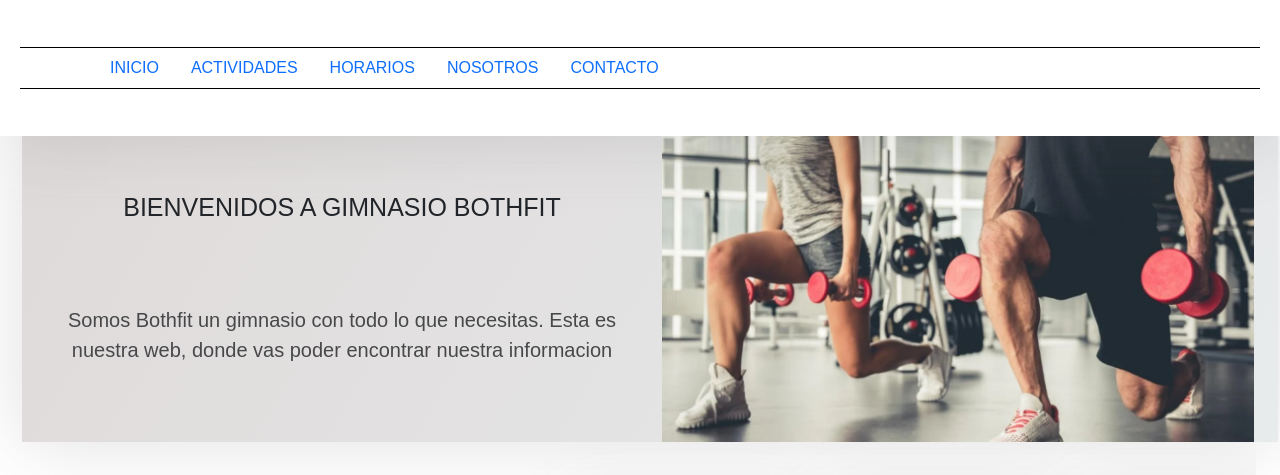
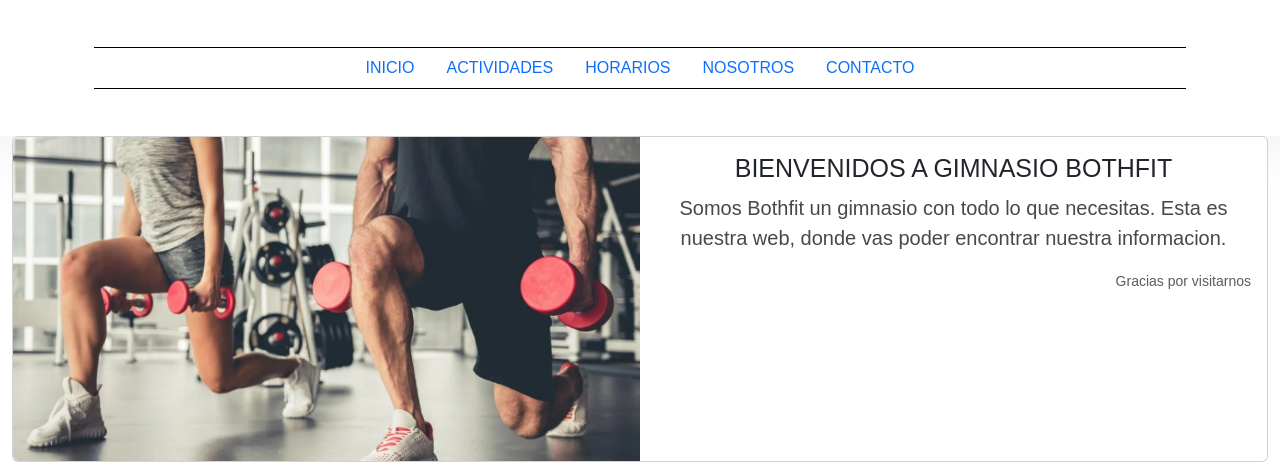
Before and after one commit to EugeGonzalez/gimnasiobothfit-Gonzalez, a plain HTML site: page index.html in a window 1280 px wide. Shown: the part 96-571 px from the top of the page. Drawn offline with nearby package versions, Linux system fonts and the light colour scheme.

Commit message:
modificacion de portada y arreglo del nav

```diff
--- a/index.html
+++ b/index.html
@@ -23,10 +23,10 @@
             <h1>Gimnasio Bothfit</h1>
         </div>
 
-        <div class="contenedor-div">
-            <nav class="nav container px-4 ">
+
+            <nav class="nav container px-4 grid">
                 <button class="navbar-toggler" type="button" data-bs-toggle="collapse" data-bs-target="#navbarResponsive" aria-controls="navbarResponsive" aria-expanded="false" aria-label="Toggle navigation"><span class="navbar-toggler-icon"></span></button>
-                <div class="collapse navbar-collapse" id="navbarResponsive">
+                <div class="collapse navbar-collapse contenedor-div" id="navbarResponsive">
                     <ul class="nav justify-content-center nav-pills nav-justified">
                         <li class="nav-item">
                           <a class="nav-link" href="./index.html">INICIO</a>
@@ -35,7 +35,7 @@
                          <a class="nav-link" href="#actividades-fisicas">ACTIVIDADES</a>
                         </li>
                         <li class="nav-item">
-                          <a class="nav-link" href="#horarios-clases">HORARIOS</a>
+                          <a class="nav-link" href="#horarios">HORARIOS</a>
                         </li>
                         <li class="nav-item">
                          <a class="nav-link" href="./paginas/nosotros.html">NOSOTROS</a>
@@ -47,26 +47,26 @@
                 </div>
 
             </nav>
-        </div>
+
     </header>
 
     <main class="container-fluid mainIndex">
     <!-- PORTADA DE BIENVENIDA -->
 
-       <section class="container-fluid row d-flex justify-content-center portada-bienvenida">
-            <div class="col-6  contenedor-texto">
-                <div>
-                    <h2 class="titulo-bienvenida">BIENVENIDOS A GIMNASIO BOTHFIT</h2>
-                </div>
-                <p class="texto-descripcion">Somos Bothfit un gimnasio con todo lo que necesitas. Esta es nuestra web, donde vas  poder encontrar nuestra informacion</p>
-
-		    </div>
-            <div class="col-6  contenedor-img">
-                <a>
-                <img src="./galeria/imagenBienvenida.webp" alt ="portada de bienvenida" width="100%" height="auto" class="img-fluid"/>
-			    </a >
-		    </div >
-        </section>
+    <div class="card mb-3 portada-bienvenida" >
+      <div class="row g-0">
+        <div class="col-md-6">
+          <img src="./galeria/imagenBienvenida.webp" class="img-fluid rounded-start" alt="dos personas entrenando">
+        </div>
+        <div class="col-md-6">
+          <div class="card-body contenedor-texto">
+            <h2 class="card-title titulo-bienvenida">BIENVENIDOS A GIMNASIO BOTHFIT</h2>
+            <p class="card-text texto-descripcion">Somos Bothfit un gimnasio con todo lo que necesitas. Esta es nuestra web, donde vas  poder encontrar nuestra informacion.</p>
+            <p class="card-text saludo"><small class="text-muted">Gracias por visitarnos</small></p>
+          </div>
+        </div>
+      </div>
+    </div>
 
         <!-- SECCION ACTIVIDADES -->
         <section class="section-act" id="actividades-fisicas">
--- a/scss/layout/_header.scss
+++ b/scss/layout/_header.scss
@@ -27,29 +27,6 @@ header{
 }
 
 
-
-
-
-nav{
-
-    text-align: center;
-
-
-    ul{
-        display: flex;
-        justify-content: space-around;
-        font-size: 1rem;
-
-    }
-
-        li{
-
-        list-style-type: none;
-
-
-    }
+.contenedor-div{
+    justify-content: center;
 }
-
-.contenedor.div{
-    background-color: orange;
-}
--- a/scss/medias/_queris.scss
+++ b/scss/medias/_queris.scss
@@ -49,10 +49,7 @@
         flex-wrap: nowrap;
     }
 
-    .contenedor-img img{
-        height:$height;
-        width:$width;
-    }
+
 
 
 
@@ -94,7 +91,7 @@
         grid-template-rows: repeat(2,12vh);
         grid-template-areas:
         "logo logo"
-        "nav  nav";
+        "nav nav";
 
         .logo {
             margin-bottom: 20px;
@@ -115,14 +112,19 @@
         }
 
         .contenedor-div{
-            grid-area: nav;
-
-            text-align: map-get($estilos,centro);
-
             border-top: $border-card;
             border-bottom: $border-card;
 
-         }
+
+
+        }
+
+        .grid{
+            grid-area: nav;
+
+
+        }
+
 
 
     }
@@ -134,31 +136,6 @@
         font-size: 16px;
         margin-bottom: 15px;
     }
-
-
-
-
-
-
-
-
-    .portada-bienvenida{
-        display: grid;
-        grid-template-columns: repeat(2,1fr);
-        grid-template-rows: 1fr;
-        grid-template-areas:
-        "titulo img";
-        .contenedor-texto{
-            grid-area: titulo;
-        }
-
-        .contenedor-img{
-            grid-area: img;
-         }
-
-    }
-
-
 
 
     #actividades-fisicas{
--- a/scss/pages/_index.scss
+++ b/scss/pages/_index.scss
@@ -13,14 +13,24 @@ th{
 a:visited{
     color: black;
 
+
+
+    &:hover{
+        color: orange;
+        background-color: #ffffff;
+    }
+
 }
 a:active{
     color: $color-principal;
 }
-
 a:link{
     text-decoration: none;
 }
+
+
+
+
 
 
 .header{
@@ -53,30 +63,17 @@ a:link{
 
 
 .portada-bienvenida{
-    display: flex;
-	background:  $gradiente;
-    box-shadow: $box-shadow;
+    justify-content: center;
 
-    margin-left: 10px;
+    img {
+
+        width: $width;
+        height: $height;
+    }
+}
 
 .contenedor-texto{
-        padding: 1.25rem;
-        width: 50%;
-
-        display: flex;
-        flex-direction: column;
-        justify-content: space-around;
-        text-align: map-get($estilos,centro);
-    }
-
-    .contenedor-img a{
-        display: inline-block;
-        width: 100%;
-        height: 100%;
-    }
-
-
-}
+    justify-content:space-around;
 
     .titulo-bienvenida{
         margin-bottom: 10px;
@@ -86,23 +83,21 @@ a:link{
 
         text-align: map-get($estilos,centro);
     }
-
-.contenedor-img img{
-    width: 100%;
-    height: 100%;
-
-    object-fit: cover;
-
-}
-
     .texto-descripcion{
         font-size: 1.25rem;
         font-weight: 300;
 
-    margin-bottom: 20px;
-    color:  #464849;
+
+        color: $color-texto-descrip;
+        text-align: map-get($estilos,centro);
+
+
     }
+    .saludo{
+        text-align: end;
 
+    }
+}
 
 #actividades-fisicas h3{
     padding: 0.5625rem;
```
Also changed, not shown: css/style.css, 1 other file. Lines whose indentation alone changed are shown as unchanged.
